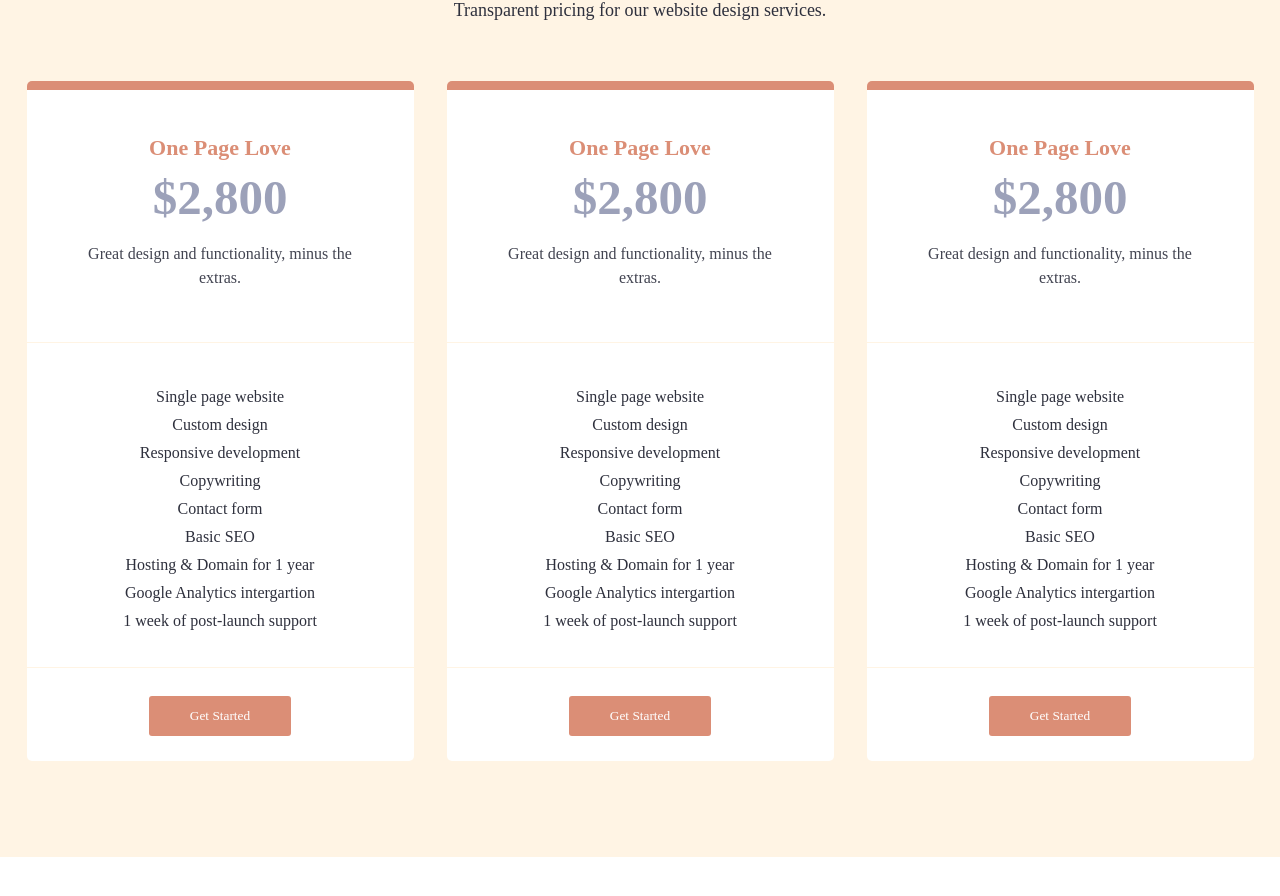
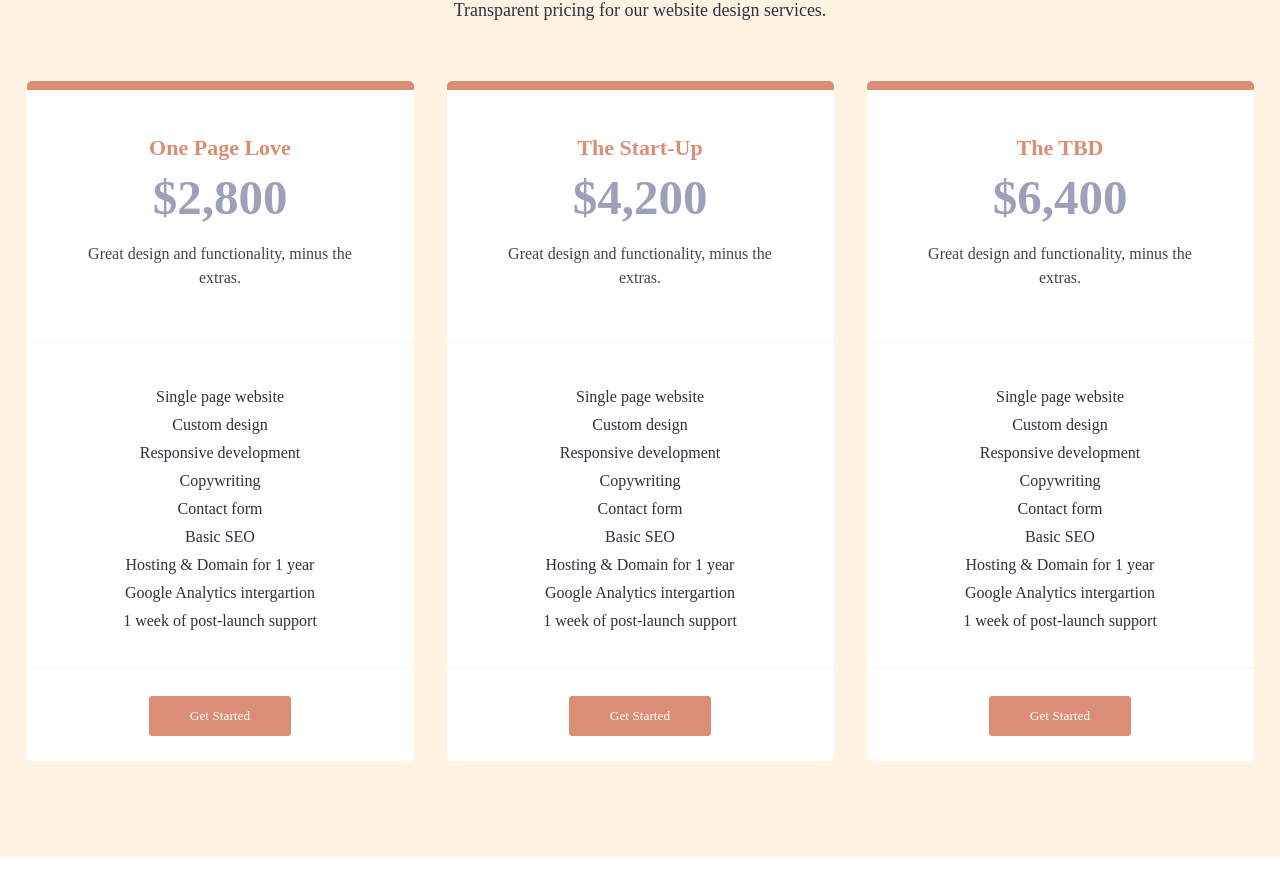
Before and after one commit to maribellDev/artellecreative, a Next.js app: page /services/packages/website-packages in a window 1280 px wide. Shown: the part 851-1747 px from the top of the page. Built offline with nearby package versions, Linux system fonts and the light colour scheme; a web font is replaced by a local one.

Commit message:
add: content to pricecard

```diff
--- a/Components/packages/Pricepackage.js
+++ b/Components/packages/Pricepackage.js
@@ -38,8 +38,8 @@ export default function Pricepackage() {
           </div>
           <div className={style.pricecard}>
             {" "}
-            <p className={style.title}>One Page Love</p>
-            <p className={style.cost}>$2,800</p>
+            <p className={style.title}>The Start-Up</p>
+            <p className={style.cost}>$4,200</p>
             <p className={style.text}>
               Great design and functionality, minus the extras.
             </p>
@@ -66,8 +66,8 @@ export default function Pricepackage() {
           </div>
           <div className={style.pricecard}>
             {" "}
-            <p className={style.title}>One Page Love</p>
-            <p className={style.cost}>$2,800</p>
+            <p className={style.title}>The TBD</p>
+            <p className={style.cost}>$6,400</p>
             <p className={style.text}>
               Great design and functionality, minus the extras.
             </p>
```
